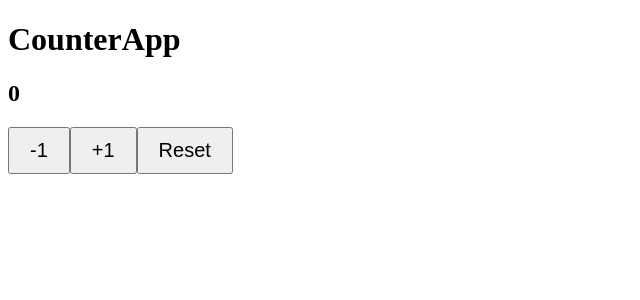
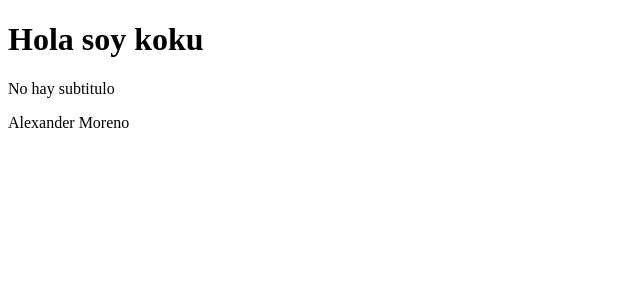
Before and after one commit to xander-on/course-react-fh, a React (Vite) app in the folder 02-intro-javascript-test/: page / in a window 1280 px wide. Shown: the top 300 px of the page, without its empty margins (0-640 px from the left). Built offline with nearby package versions, Linux system fonts and the light colour scheme.

Commit message:
s5 testing componente react configuracion

```diff
--- a/02-intro-javascript-test/babel.config.cjs
+++ b/02-intro-javascript-test/babel.config.cjs
@@ -1,7 +1,6 @@
 module.exports = {
   presets: [
-    ['@babel/preset-env', {
-      targets: {node: 'current'}}
-    ]
+    [ '@babel/preset-env', {targets: {node: 'current'}} ],
+    [ '@babel/preset-react', { runtime: 'automatic'} ],
   ],
 };
--- a/02-intro-javascript-test/jest.config.cjs
+++ b/02-intro-javascript-test/jest.config.cjs
@@ -1,4 +1,4 @@
 module.exports = {
-  //todo: jsdom,
+  testEnvironment: 'jest-environment-jsdom',
   setupFiles: ['./jest.setup.js']
 }
--- a/02-intro-javascript-test/package.json
+++ b/02-intro-javascript-test/package.json
@@ -17,6 +17,8 @@
   "devDependencies": {
     "@babel/core": "^7.18.10",
     "@babel/preset-env": "^7.18.10",
+    "@babel/preset-react": "^7.18.6",
+    "@testing-library/react": "^13.3.0",
     "@types/jest": "^28.1.6",
     "@types/react": "^18.0.15",
     "@types/react-dom": "^18.0.6",
@@ -24,6 +26,7 @@
     "babel-jest": "^28.1.3",
     "isomorphic-fetch": "^3.0.0",
     "jest": "^28.1.3",
+    "jest-environment-jsdom": "^28.1.3",
     "vite": "^3.0.0",
     "whatwg-fetch": "^3.6.2"
   }
--- a/02-intro-javascript-test/src/FirstApp.jsx
+++ b/02-intro-javascript-test/src/FirstApp.jsx
@@ -2,21 +2,20 @@
 import PropTypes from "prop-types"
 
 
-export const FirstApp = ({
-  title ='el titulo ',
-  subTitle = 9
-}) =>
+export const FirstApp = ({title, subTitle, name}) =>
   <>
     <h1>{title}</h1>
     <p>{subTitle}</p>
+    <p>{name}</p>
   </>
 
 FirstApp.propTypes = {
   title: PropTypes.string.isRequired,
-  subTitle: PropTypes.number.isRequired
+  subTitle: PropTypes.string.isRequired
 }
 
 FirstApp.defaultProps = {
-  title: 'No hay titulo',
-  subTitle: 8
+  // title: 'No hay titulo',
+  subTitle: 'No hay subtitulo',
+  name:'Alexander Moreno'
 }
--- a/02-intro-javascript-test/src/main.jsx
+++ b/02-intro-javascript-test/src/main.jsx
@@ -1,13 +1,13 @@
 import React from 'react'
 import ReactDOM from 'react-dom/client';
-import {HelloWorldApp} from './HelloWorldApp';
+// import {HelloWorldApp} from './HelloWorldApp';
 import {FirstApp} from './FirstApp.jsx'
-import { CounterApp } from './CounterApp';
+// import { CounterApp } from './CounterApp';
 import './styles.css';
 
 ReactDOM.createRoot(document.getElementById('root')).render(
   <React.StrictMode>
-    {/* <FirstApp ></FirstApp> */}
-    <CounterApp></CounterApp>
+    <FirstApp title='Hola soy koku'></FirstApp>
+    {/* <CounterApp></CounterApp> */}
   </React.StrictMode>
 );
```
Also changed, not shown: 2 other files (tests, documents, lock files or other folders).
